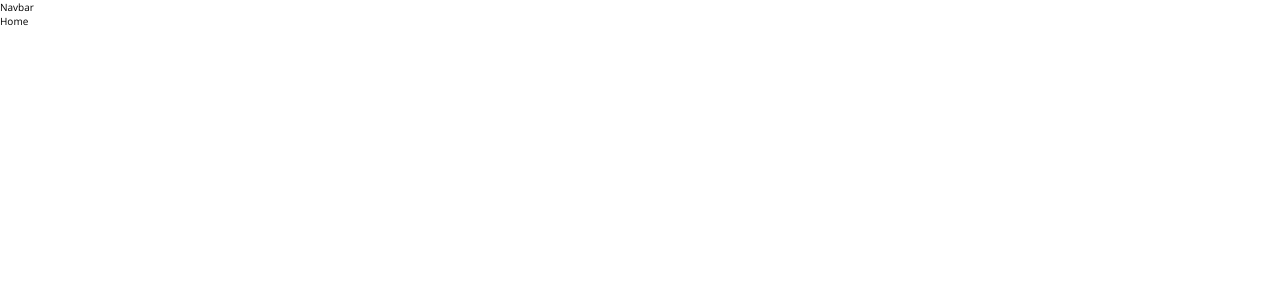
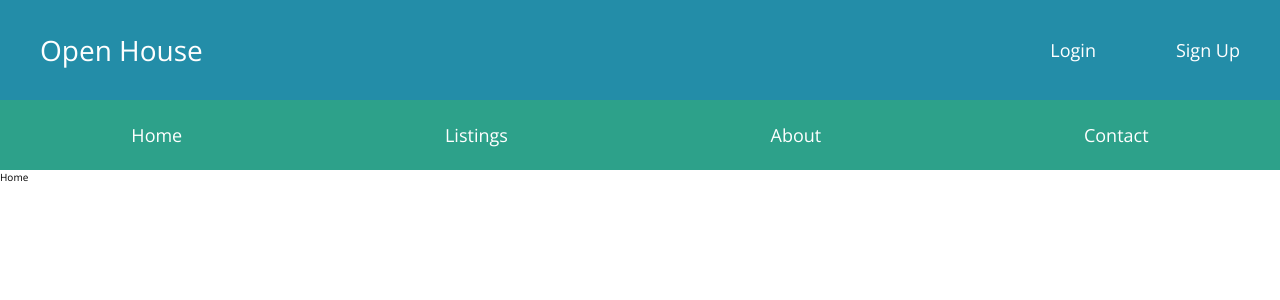
Before and after one commit to FedeCraviotto/open-house, a React (Create React App) app in the folder client/: page / in a window 1280 px wide. Shown: the top 300 px of the page. Built offline with nearby package versions, Linux system fonts and the light colour scheme.

Commit message:
Sass styles & setup Navbar & Alert components

```diff
--- /dev/null
+++ b/client/src/components/Alert.jsx
@@ -0,0 +1,23 @@
+import React from "react";
+import PropTypes from 'prop-types';
+import { connect } from 'react-redux';
+
+// alert.id --> import {v4 as uuid} from uuid // actions/alert.js
+function Alert({ alerts }){
+    alerts !== null && alerts.length > 0 && alerts.map((alert)=> {
+        return (<div className={`alert alert-${alert.alertType}`} key={alert.id}>
+            {alert.message}
+        </div>)
+    })
+}
+
+Alert.propTypes = {
+    alerts: PropTypes.array.isRequired
+};
+
+const mapStateToProps = (state) => ({
+    alerts: state.alert
+})
+
+
+export default connect(mapStateToProps)(Alert);
--- a/client/src/components/Navbar.jsx
+++ b/client/src/components/Navbar.jsx
@@ -1,8 +1,70 @@
 import React from "react";
+import { Link, NavLink } from "react-router-dom";
+import { connect } from "react-redux";
+import { logout } from "../actions/auth";
+import Alert from "./Alert";
+import PropTypes from "prop-types";
 
-function Navbar(){
-    return(
-        <div className="navbar">Navbar</div>
-    )
+function Navbar({ auth: { isAuthenticated, loading }, logout }) {
+  const authLinks = (
+    <a className="navbar__top__auth__link" href="#!" onClick={logout}>
+      Logout
+    </a>
+  );
+
+  const guestLinks = (
+    <>
+      <Link className="navbar__top__auth__link" exact='true' to="/login">
+        Login
+      </Link>
+      <Link className="navbar__top__auth__link" exact='true' to="/signup">
+        Sign Up
+      </Link>
+    </>
+  );
+
+  return (
+    <>
+      <nav className="navbar">
+        <div className="navbar__top">
+          <div className="navbar__top__logo">
+            <Link className="navbar__top__logo__link" exact='true' to="/">
+              Open House
+            </Link>
+          </div>
+          <div className="navbar__top__auth">
+            {!loading && (
+              <>{isAuthenticated ? authLinks : guestLinks}</>
+            )}
+          </div>
+        </div>
+        <div className="navbar__bottom">
+            <li className="navbar__bottom__item">
+                <NavLink className='navbar__bottom__item__link' exact='true' to='/'>Home</NavLink>
+            </li>
+            <li className="navbar__bottom__item">
+                <NavLink className='navbar__bottom__item__link' exact='true' to='/listings'>Listings</NavLink>
+            </li>
+            <li className="navbar__bottom__item">
+                <NavLink className='navbar__bottom__item__link' exact='true' to='/about'>About</NavLink>
+            </li>
+            <li className="navbar__bottom__item">
+                <NavLink className='navbar__bottom__item__link' exact='true' to='/contact'>Contact</NavLink>
+            </li>
+        </div>
+      </nav>
+      <Alert />
+    </>
+  );
 }
-export default Navbar
+
+Navbar.propTypes = {
+  logout: PropTypes.func.isRequired,
+  auth: PropTypes.object.isRequired,
+};
+
+const mapStateToProps = (state) => ({
+  auth: state.auth,
+});
+
+export default connect(mapStateToProps, { logout })(Navbar);
--- a/client/src/sass/abstracts/_mixins.scss
+++ b/client/src/sass/abstracts/_mixins.scss
@@ -29,7 +29,7 @@
         // hasta 1200px
         @media only screen and (max-width: 75em){@content};
     }
-    @if $breakpoint == desktop {
+    @if $breakpoint == large-desktop {
         // desde 1800px
         @media only screen and (min-width: 112.5em){@content};
     }
--- a/client/src/sass/base/_utilities.scss
+++ b/client/src/sass/base/_utilities.scss
@@ -0,0 +1,9 @@
+.u-margin-top-sm {
+    margin-top: 2rem !important;
+}
+.u-margin-top-md {
+    margin-top: 4rem !important;
+}
+.u-margin-top-lg {
+    margin-top: 8rem !important;
+}
--- /dev/null
+++ b/client/src/sass/components/_alert.scss
@@ -0,0 +1,16 @@
+.alert {
+    width: 100%;
+    font-size: 1.6rem;
+    color: $color-white;
+    margin-top: 1rem;
+    height: 4rem;
+    padding: 1rem 2rem;
+    margin-bottom: 1rem;
+
+    &--success {
+        background-color: #28a745;
+    }
+    &--error {
+        background-color: #dc3545;
+    }
+}
--- /dev/null
+++ b/client/src/sass/components/_navbar.scss
@@ -0,0 +1,59 @@
+.navbar{
+    width: 100%;
+
+    &__top {
+        display: flex;
+        justify-content: space-between;
+        align-items: center;
+        width: 100%;
+        height: 10rem;
+        background-color: $color-primary;
+
+        &__logo {
+            margin-left: 4rem;
+
+            &__link {
+                font-size: 2.8rem;
+                color: $color-white;
+                text-decoration: none;
+            }
+        }
+
+        &__auth {
+            margin-right: 4rem;
+
+            &__link {
+                font-size: 1.8rem;
+                color: $color-white;
+                text-decoration: none;
+
+                &:first-of-type {
+                    margin-right: 8rem;
+                }
+            }
+        }
+    }
+
+    &__bottom{
+        display: flex;
+        justify-content: space-around;
+        align-items: center;
+        width: 100%;
+        height: 7rem;
+        background-color: $color-terciary;
+
+        &__item {
+            list-style: none;
+
+            &__link {
+                font-size: 1.8rem;
+                color: $color-white;
+                text-decoration: none;
+
+                &:hover{
+                    color: $color-quaternary;
+                }
+            }
+        }
+    }
+}
--- a/client/src/sass/layout/_grid.scss
+++ b/client/src/sass/layout/_grid.scss
@@ -0,0 +1,86 @@
+.row {
+  max-width: $grid-width; // 1140px
+  margin: 0 auto;
+
+  @include respond(large-desktop) {
+    max-width: none;
+  }
+
+  &:not(:last-child) {
+    margin-bottom: $gutter-vertical;
+
+    @include respond(tablet-land) {
+      margin-bottom: $gutter-vertical-small;
+    }
+  }
+
+  @include respond(tablet-port) {
+    padding: 0 4rem;
+  }
+
+  @include respond(mobile) {
+    max-width: 45rem;
+    padding: 0 2rem;
+  }
+
+  @include clearfix;
+  // Recordar que cuando las columnas flotan dentro de una row, su height pasa a 0 y no se ven. Con esto lo corregimos
+
+  // ^ --> alt+94
+  [class^="col-"] { // Seleccionamos a todos los elementos con 'col-'
+    float: left;
+
+    &:not(:last-child) {
+      margin-right: $gutter-horizontal;
+
+      @include respond(tablet-port) {
+        margin-right: 0px;
+        margin-bottom: $gutter-vertical-small;
+      }
+    }
+
+    @include respond(tablet-port) {
+        width: 100% !important;
+    }
+  }
+
+  .col-1-of-2 {
+    width: calc((100% - #{$gutter-horizontal} / 2 ));
+  }
+
+  .col-1-of-3 {
+    width: calc((100% - 2 * #{$gutter-horizontal} / 3 ));
+  }
+
+  .col-2-of-3 {
+    width: calc(2 * ((100% - 2 * #{$gutter-horizontal}) / 3 ) + #{$gutter-horizontal});
+  }
+
+  .col-1-of-4 {
+    width: calc((100% - 3 * #{$gutter-horizontal} / 4 ));
+  }
+  .col-2-of-4 {
+    width: calc(2 * ((100% - 3 * #{$gutter-horizontal}) / 4 ) + #{$gutter-horizontal});
+  }
+  .col-3-of-4 {
+    width: calc(3 * ((100% - 3 * #{$gutter-horizontal}) / 4 ) + 2 * #{$gutter-horizontal});
+  }
+  .col-1-of-5 {
+    width: calc((100% - 4 * #{$gutter-horizontal}) / 5 );
+  }
+  .col-2-of-5 {
+    width: calc(4 * ((100% - 4 * #{$gutter-horizontal}) / 5 ) + 3 * #{$gutter-horizontal});
+  }
+  .col-4-of-5 {
+    width: calc(2 * ((100% - 4 * #{$gutter-horizontal}) / 5 ) + #{$gutter-horizontal});
+  }
+  .col-1-of-12 {
+    width: calc((100% - 11 * #{$gutter-horizontal} / 12 ));
+  }
+  .col-1-of-6 {
+    width: calc((100% - 5 * #{$gutter-horizontal} / 6 ));
+  }
+  .col-5-of-6 {
+    width: calc(5 * ((100% - 5 * #{$gutter-horizontal}) / 6 ) + 4 * #{$gutter-horizontal});
+  }
+}
--- a/client/src/sass/main.scss
+++ b/client/src/sass/main.scss
@@ -2,7 +2,11 @@
 @import './abstracts/variables';
 @import './base/base';
 @import './base/utilities';
-@import './components//notfound';
+
+@import './components/notfound';
+@import './components/alert';
+@import './components/navbar';
+
 @import './layout/grid';
 
 @import './pages/home';
```
Also changed, not shown: client/src/reducers/index.js (+4 -4 lines).
